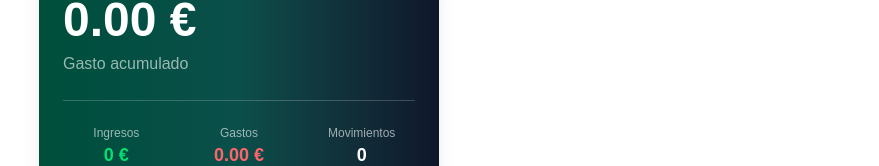
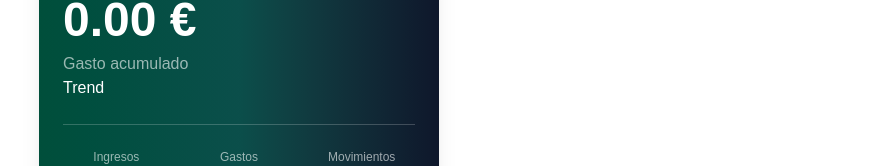
Before and after one commit to romansanchez1994/fin360, a Next.js app: page / in a window 1280 px wide. Shown: the part 156-322 px from the top of the page, without its empty margins (401-1280 px from the left). Built offline with nearby package versions, Linux system fonts and the light colour scheme; no server answers; the database is empty.

Commit message:
Add ExpenseTrend component to page

```diff
--- a/app/page.tsx
+++ b/app/page.tsx
@@ -99,6 +99,8 @@ export default async function Home() {
         <p className="text-white/60 mt-2">
           Gasto acumulado
         </p>
+
+        <ExpenseTrend />
 
         <div className="border-t border-white/20 mt-6 pt-6">
           <div className="grid grid-cols-3 gap-4 text-center">
```
